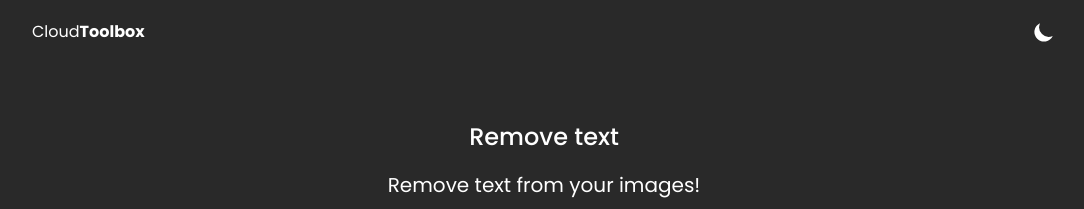
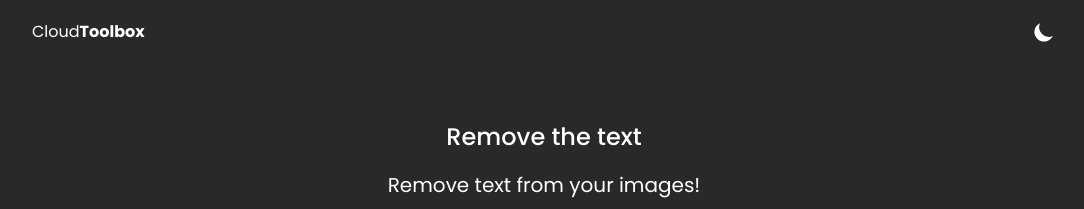
Before and after one commit to Waxer59/Cloud-Toolbox, a React (Vite) app in the folder frontend/: page /removetext in a window 1280 px wide. Shown: the top 209 px of the page, without its empty margins (96-1180 px from the left). Built offline with nearby package versions, Linux system fonts and the light colour scheme.

Commit message:
fix styles

```diff
--- a/frontend/src/toolboxApp/components/BackgroundRemove.tsx
+++ b/frontend/src/toolboxApp/components/BackgroundRemove.tsx
@@ -48,7 +48,9 @@ const BackgroundRemove: React.FC = () => {
     if (isLoading) {
       interval = setInterval(() => {
         setTries((prevTries) => prevTries + 1)
-      }, 500)
+      }, 1000)
+    } else {
+      setTries(0)
     }
     return () => clearInterval(interval)
   }, [isLoading, bgRemovedImage, tries])
--- a/frontend/src/toolboxApp/components/RemoveText.tsx
+++ b/frontend/src/toolboxApp/components/RemoveText.tsx
@@ -66,7 +66,7 @@ export const RemoveText = () => {
         }`}>
         <header className="flex justify-center flex-col gap-[15px]">
           <h3 className="text-[24px] font-[500] text-center mt-[50px]">
-            Remove text
+            Remove the text
           </h3>
           <p className="max-w-[550px] text-center m-auto text-[20px]">
             Remove text from your images!
```
